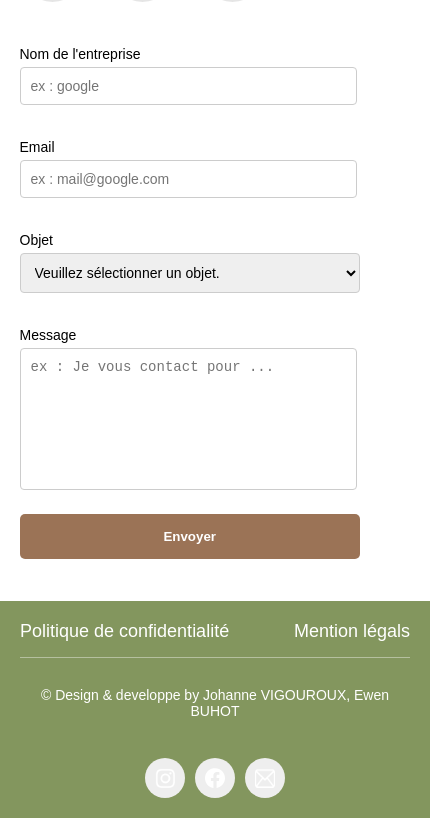
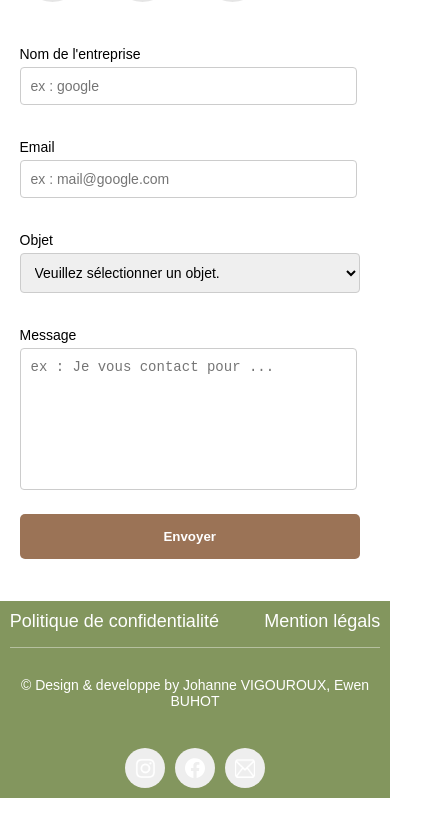
Before and after one commit to ewenman5137/sport-en-plein-air, a React (Vite) app in the folder frontend/: page / in a window 390 px wide. Shown: the part 6543-7361 px from the top of the page, 430 px wide, since content can reach past the window. Built offline with nearby package versions, Linux system fonts and the light colour scheme; a web font is replaced by a local one.

Commit message:
fix responsive

```diff
--- a/frontend/src/assets/footer.css
+++ b/frontend/src/assets/footer.css
@@ -83,6 +83,7 @@
     }
 
     #footer {
-        padding: 20px;
+        width: 95%;
+        padding: 2.5% ;
     }
 }
--- a/frontend/src/assets/navBar.css
+++ b/frontend/src/assets/navBar.css
@@ -5,11 +5,6 @@
     box-shadow: 0px 4px 6px rgba(0, 0, 0, 0.1);
     z-index: 1000;
 }
-
-
-
-
-
 
 #containeurNavBar{
     display: flex;
@@ -40,3 +35,10 @@
 #logo{
     height: 8vh;
 }
+
+
+@media (max-width: 900px) {
+    #navBar{
+        width: 100vw;
+    }
+}
```
